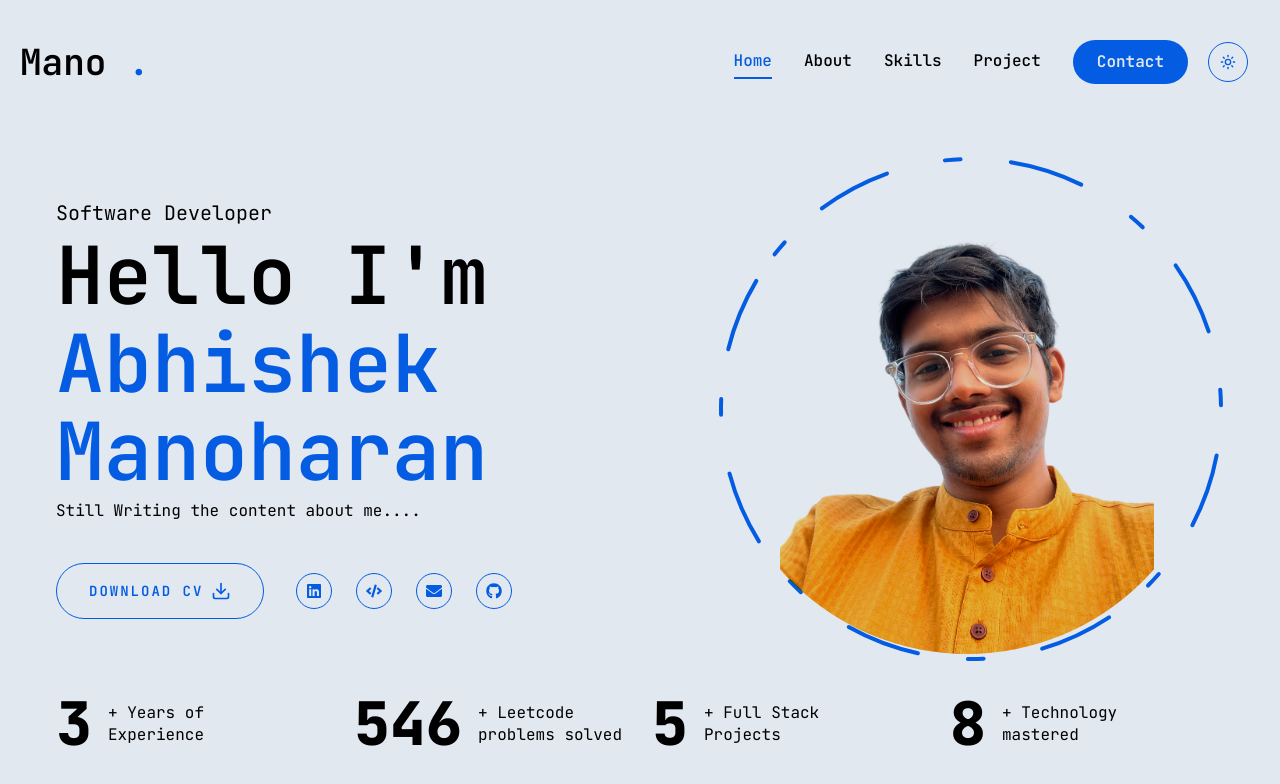
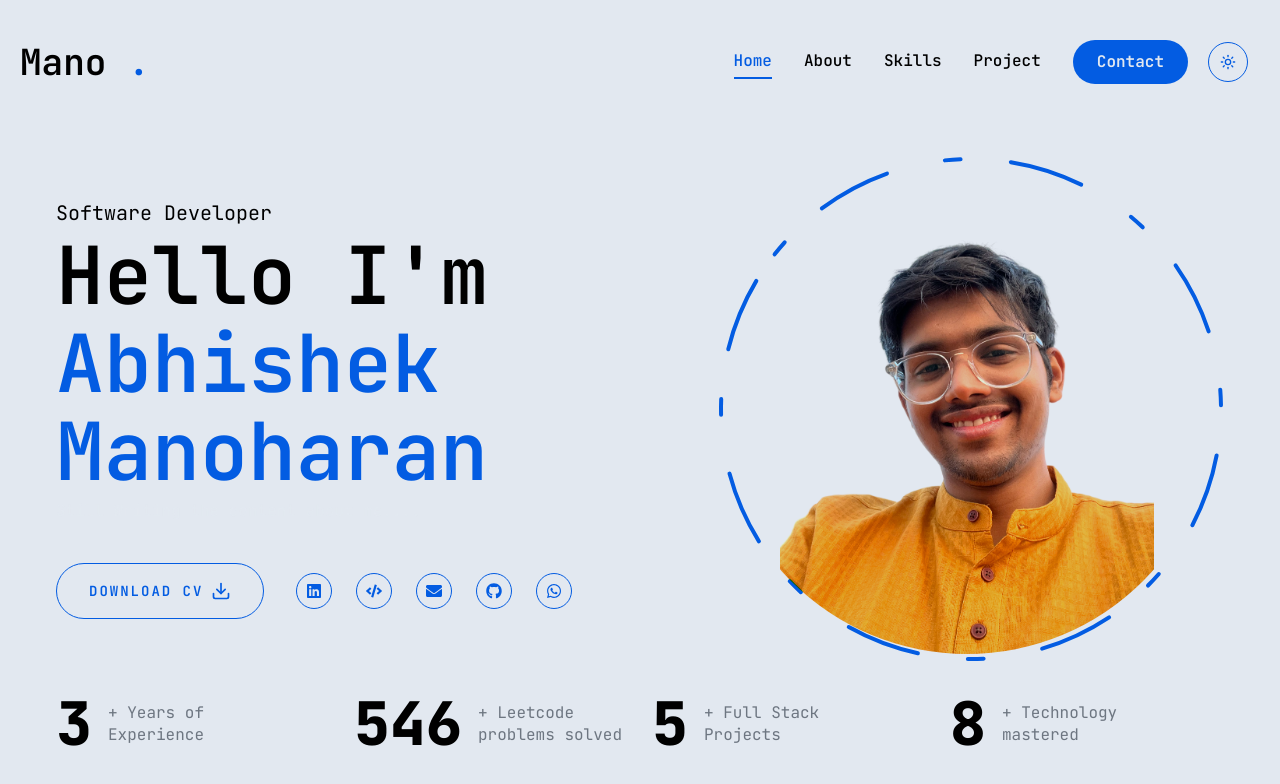
Before and after one commit to abhishekmano/abhishekmano.github.io, a Next.js app: page / in a window 1280 px wide. Shown: the top 784 px of the page. Built offline with nearby package versions, Linux system fonts and the light colour scheme.

Commit message:
Changed Color config to rgb to support alpha value

```diff
--- a/app/globals.css
+++ b/app/globals.css
@@ -4,19 +4,19 @@
 
 @layer base {
   :root {
-    --color-primary: #e2e8f0;
-    --color-primary-hover: #cbd5e1;
-    --color-contrast: #1f2937;
-    --color-accent-default: #035ce2;
-    --color-accent-hover: #0049b7;
+    --color-primary: 226 232 240;
+    --color-primary-hover: 203 213 225;
+    --color-contrast: 31 41 55;
+    --color-accent-default: 3 92 226;
+    --color-accent-hover: 0 73 183;
   }
   :root[class~="dark"] {
     /* --color-primary: #1c1c22; */
-    --color-primary: #1f2937;
-    --color-primary-hover: #374151;
-    --color-contrast: #e2e8f0;
-    --color-accent-default: #00ff99;
-    --color-accent-hover: #00e187;
+    --color-primary: 31 41 55;
+    --color-primary-hover: 55 65 81;
+    --color-contrast: 226 232 240;
+    --color-accent-default: 0 255 153;
+    --color-accent-hover: 0 225 135;
   }
   body {
     @apply dark:bg-gray-800 bg-slate-200 font-primary dark:text-white text-black leading-loose;
--- a/app/resume/page.jsx
+++ b/app/resume/page.jsx
@@ -25,28 +25,27 @@ import { BsArrowDownRight } from "react-icons/bs";
 import { DiMsqlServer } from "react-icons/di";
 const about = {
   title: "About me",
-  description:
-    "Lorem ipsum dolor sit amet consectetur adipisicing elit. Dignissimos ipsum soluta quaerat, consequatur nostrum, minima commodi impedit repellat recusandae reprehenderit et dolorem veritatis earum, odit rerum id praesentium! Nam, et.",
+  description: (
+    <>
+      As a seasoned software engineer, I specialize in designing and
+      implementing robust end to end cloud based solutions.
+      <br /> <br />
+      My passion lies in solving complex challenges, optimizing processes, and
+      driving efficiency through innovative solutions.
+    </>
+  ),
   info: [
     {
       fieldName: "Name",
-      fieldValue: "value",
+      fieldValue: "Abhishek Manoharan",
     },
     {
-      fieldName: "Name",
-      fieldValue: "value",
+      fieldName: "Email",
+      fieldValue: "abhishekmanoharan1999@gmail.com",
     },
     {
-      fieldName: "Name",
-      fieldValue: "value",
-    },
-    {
-      fieldName: "Name",
-      fieldValue: "value",
-    },
-    {
-      fieldName: "Name",
-      fieldValue: "value",
+      fieldName: "Phone",
+      fieldValue: "+91-8891410500",
     },
   ],
 };
@@ -273,8 +272,27 @@ const Resume = () => {
               </div>
             </TabsContent>
             <TabsContent value="about" className="w-full">
-              {" "}
-              about
+              <div className="flex flex-col gap-[30px]">
+                <h3 className="text-4xl font-bold">{about.title}</h3>
+                <p className="max-w-[600px] text-contrast/60 mx-auto xl:mx-0">
+                  {about.description}
+                </p>
+                <ul className="grid grid-cols-1 xl:grid-cols-2 gap-y-6 max-w-[620px]">
+                  {about.info.map((item, index) => {
+                    return (
+                      <li
+                        key={index}
+                        className="flex items-centre justify-center xl:justify-start gap-4"
+                      >
+                        <span className="text-contrast/60">
+                          {item.fieldName}
+                        </span>
+                        <span className="text-xl">{item.fieldValue}</span>
+                      </li>
+                    );
+                  })}
+                </ul>
+              </div>
             </TabsContent>
           </div>
         </Tabs>
--- a/components/Socials.jsx
+++ b/components/Socials.jsx
@@ -1,11 +1,18 @@
 import Link from "next/link";
-import { FaGithub, FaLinkedin, FaCode, FaEnvelope } from "react-icons/fa";
+import {
+  FaGithub,
+  FaLinkedin,
+  FaCode,
+  FaEnvelope,
+  FaWhatsapp,
+} from "react-icons/fa";
 
 const socialLinks = [
-  { icon: <FaLinkedin />, path: "" },
-  { icon: <FaCode />, path: "" },
-  { icon: <FaEnvelope />, path: "" },
-  { icon: <FaGithub />, path: "" },
+  { icon: <FaLinkedin />, path: "https://www.linkedin.com/in/abhishek-mano/" },
+  { icon: <FaCode />, path: "https://leetcode.com/u/AbhishekManoharan/" },
+  { icon: <FaEnvelope />, path: "mailto:abhishekmanoharan1999@gmail.com" },
+  { icon: <FaGithub />, path: "https://github.com/abhishekmano" },
+  { icon: <FaWhatsapp />, path: "https://wa.me/918891410500" },
 ];
 
 const Socials = ({ containerStyles, iconStyles }) => {
--- a/components/styledElements/Stats.jsx
+++ b/components/styledElements/Stats.jsx
@@ -38,7 +38,7 @@ const Stats = () => {
                 <p
                   className={`${
                     stat.text.length < 15 ? "max-w-[100px]" : "max-w-[150px]"
-                  } leading-snug text-primary/80`}
+                  } leading-snug text-contrast/60`}
                 >
                   {stat.text}
                 </p>
--- a/tailwind.config.js
+++ b/tailwind.config.js
@@ -25,14 +25,14 @@ module.exports = {
     extend: {
       colors: {
         primary: {
-          DEFAULT: "var(--color-primary)",
-          hover: "var(--color-primary-hover)",
+          DEFAULT: "rgb(var(--color-primary) / <alpha-value> )",
+          hover: "rgb(var(--color-primary-hover) / <alpha-value>)",
         },
 
-        contrast: "var(--color-contrast)",
+        contrast: "rgb(var(--color-contrast) / <alpha-value> )",
         accent: {
-          DEFAULT: "var(--color-accent-default)",
-          hover: "var(--color-accent-hover)",
+          DEFAULT: "rgb(var(--color-accent-default) / <alpha-value>)",
+          hover: "rgb(var(--color-accent-hover) / <alpha-value>)",
         },
       },
       keyframes: {
```
